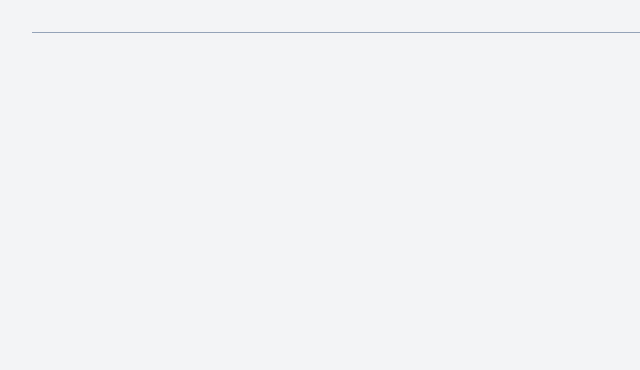
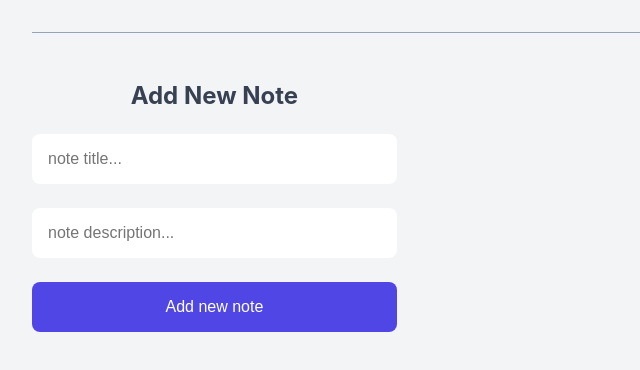
Before and after one commit to behzadiv/Note-App, a React (Vite) app: page / in a window 1280 px wide. Shown: the top 370 px of the page, without its empty margins (0-640 px from the left). Built offline with nearby package versions, Linux system fonts and the light colour scheme.

Commit message:
feat : add new note

```diff
--- a/src/App.jsx
+++ b/src/App.jsx
@@ -1,11 +1,19 @@
+import React, { useState } from "react";
+import AddNewNote from "./components/AddNewNote";
 import "./App.css";
+
 function App() {
+  const [notes, setNotes] = useState([]);
+
+  const handleNotes = (newNote) => {
+    setNotes((prevNotes) => [...prevNotes, newNote]);
+  };
+
   return (
     <div className="container">
       <div className="note-header"></div>
       <div className="note-app">
-        <div className="add-new-note"></div>
-        <div className="note-container"></div>
+        <AddNewNote onHandleNotes={handleNotes} />
       </div>
     </div>
   );
--- /dev/null
+++ b/src/components/AddNewNote.jsx
@@ -0,0 +1,55 @@
+import React, { useState } from "react";
+const AddNewNote = ({ onHandleNotes }) => {
+  const [newNote, setNewNote] = useState({ title: "", description: "" });
+  const handleSubmit = (e) => {
+    e.preventDefault();
+    const note = {
+      id: Date.now(),
+      createdAt: new Date().toISOString(),
+      completed: false,
+      title: newNote.title,
+      description: newNote.description,
+    };
+    onHandleNotes(note);
+    setNewNote({ title: "", description: "" });
+  };
+  const changeHandler = (e) => {
+    const input = e.target.name;
+    if (input === "title") {
+      setNewNote({ title: e.target.value, description: newNote.description });
+    } else {
+      setNewNote({ title: newNote.title, description: e.target.value });
+    }
+  };
+
+  return (
+    <div className="add-new-note">
+      <h2>Add New Note</h2>
+      <form className="note-form" onSubmit={handleSubmit}>
+        <input
+          type="text"
+          name="title"
+          id="title"
+          className="text-field"
+          placeholder="note title..."
+          onChange={changeHandler}
+          value={newNote.title}
+        />
+        <input
+          type="text"
+          name="description"
+          id="description"
+          className="text-field"
+          placeholder="note description..."
+          onChange={changeHandler}
+          value={newNote.description}
+        />
+        <button type="submit" className="btn btn--primary">
+          Add new note
+        </button>
+      </form>
+    </div>
+  );
+};
+
+export default AddNewNote;
```
